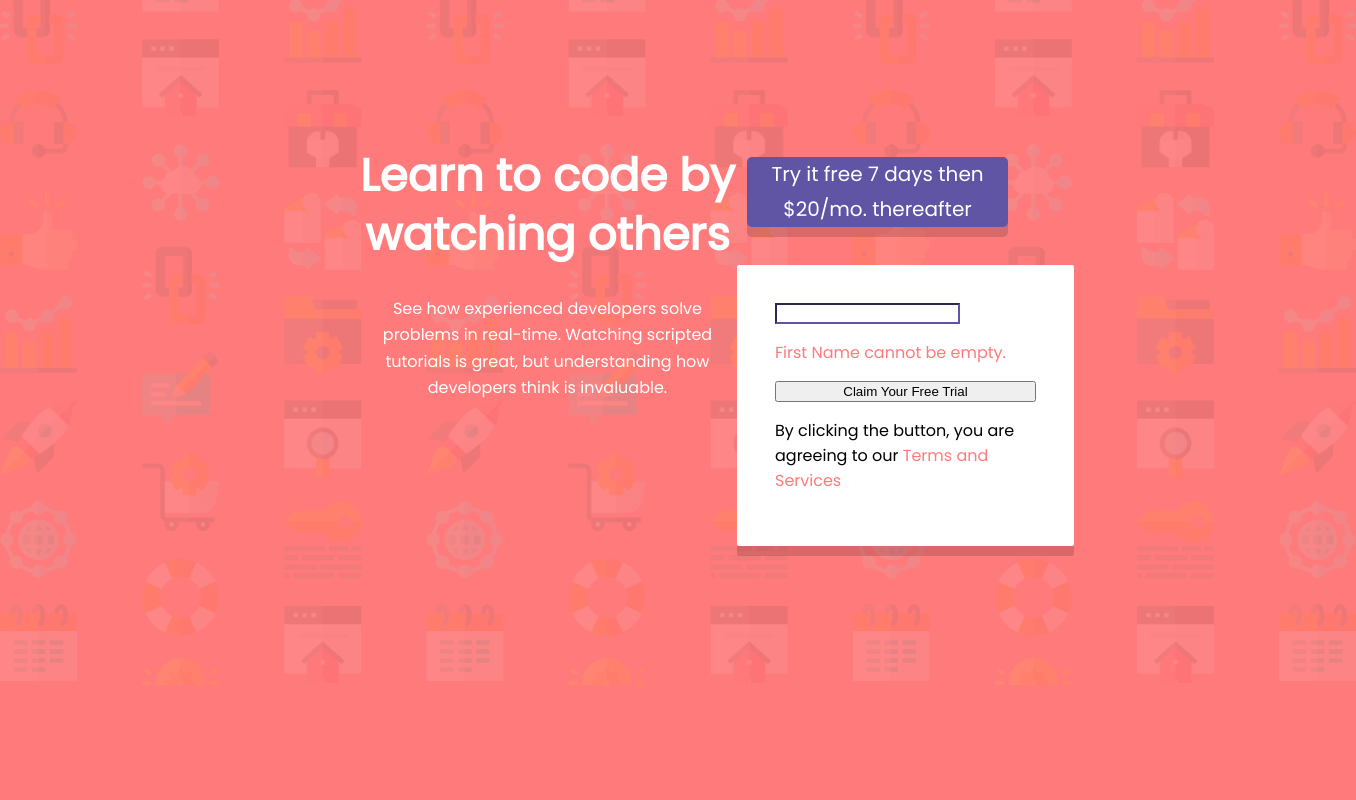
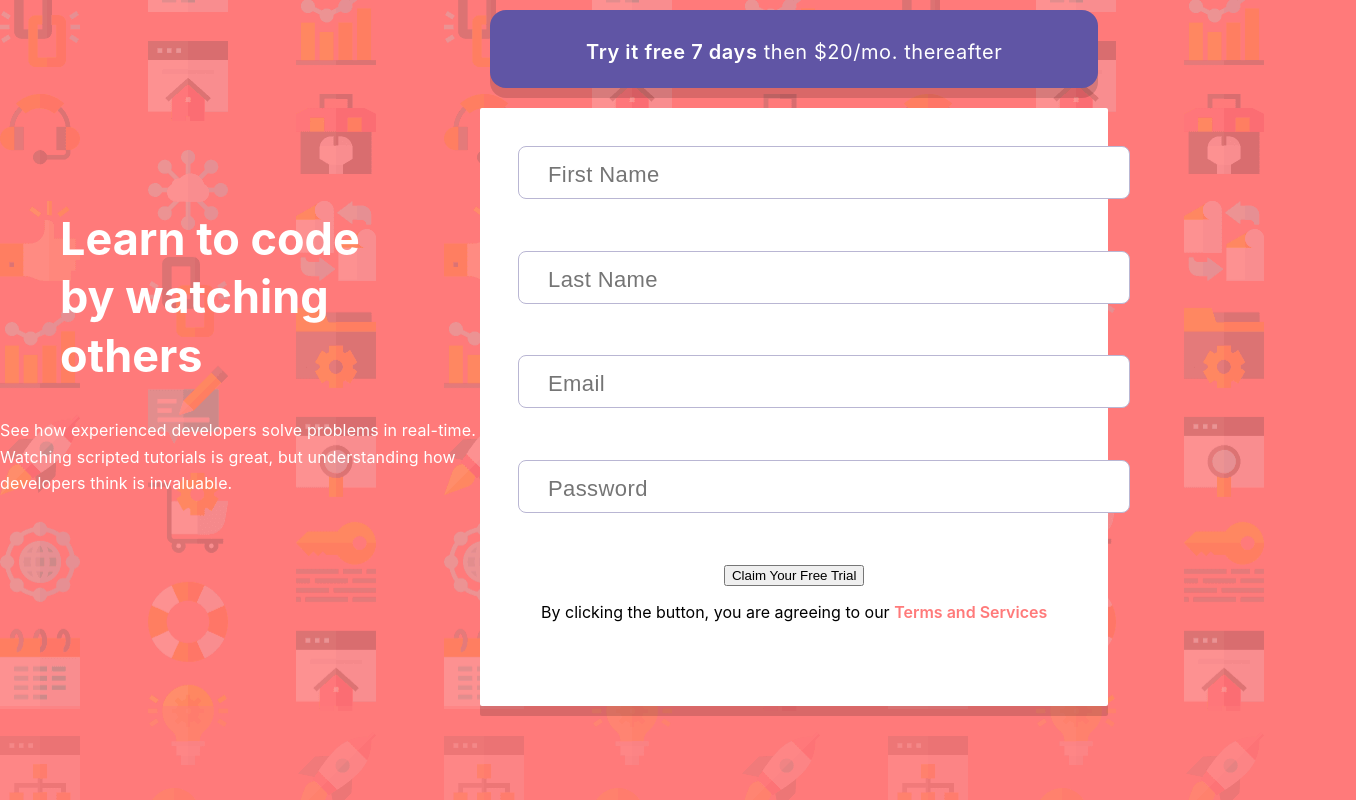
Before and after one commit to KenAustria/IntroComponentWithSignupForm, a React (Create React App) app: page / in a window 1280 px wide. Shown: the whole page, 1356 px wide, since content can reach past the window. Built offline with nearby package versions, Linux system fonts and the light colour scheme.

Commit message:
Updated Styles

```diff
--- a/src/App.css
+++ b/src/App.css
@@ -1,15 +1,5 @@
 .App {
-	background-image: url('./images/bg-intro-desktop.png');
-	background-size: cover;
-	flex-direction: column;
-	padding: 147px 38px 109px;
-	width: 100%;
-	min-height: 100%;
-	margin: 0 auto;
+  display: flex;
+  align-items: center;
+  background-image: url('./images/bg-intro-desktop.png');
 }
-
-.Main {
-	margin: auto;
-	width: 50%;
-	display: flex;
-}
--- a/src/App.js
+++ b/src/App.js
@@ -6,10 +6,8 @@ import './App.css';
 function App() {
   return (
     <div className='App'>
-			<div className='Main'>
-				<Header />
-				<Signup />
-			</div>
+			<Header />
+			<Signup />
     </div>
   );
 }
--- a/src/components/Header/Header.css
+++ b/src/components/Header/Header.css
@@ -1,16 +1,21 @@
 .header {
 	color: #fff;
-	display: inline;
 	text-align: center;
 }
 
 .title {
 	margin: 0 auto;
-	font-size: 45px;
-	line-height: 1.3;
+  font-size: 45px;
+  font-weight: 700;
+  line-height: 1.3;
+  max-width: 360px;
+  text-align: left;
 }
 
 .sub-title {
 	margin: 32px auto 0;
-	line-height: 1.65;
+  line-height: 1.65;
+  letter-spacing: 0.16px;
+  max-width: 480px;
+  text-align: left;
 }
--- a/src/components/Signup/Signup.css
+++ b/src/components/Signup/Signup.css
@@ -1,25 +1,27 @@
 .signup {
-	display: inline;
+  text-align: center;
 }
 
 .header-button {
-	width: 100%;
-	background-color: hsl(248, 32%, 49%);
-	border-radius: 5px;
-	text-align: center;
-	margin: 10px;
+	border-radius: 16px;
+  margin: 10px;
+  padding: 32px 96px 26px;
+  font-size: 24px;
+  line-height: 1.75;
+  letter-spacing: 0.56px;
+  background-color: hsl(248, 32%, 49%);
 	box-shadow: 0 10px 0 rgba(0, 0, 0, 0.15);
 }
 
 .header-button-text {
 	color: #fff;
 	margin: auto;
-	line-height: 1.75;
-	font-size: 20px;
+  line-height: 1;
+  font-size: 20px;
 }
 
 span {
-	font-weight: 400;
+	font-weight: 600;
 }
 
 .form {
@@ -27,23 +29,62 @@ span {
 	flex-direction: column;
 	color: #000000;
 	background-color: #fff;
-	width: 100%;
-	margin-top: 38px;
-	margin-bottom: 30px;
-	padding: 38px 38px 37px;
+  margin-top: 20px;
+  padding: 38px 38px;
 	border-radius: 2px;
 	box-shadow: 0 10px 0 rgba(0, 0, 0, 0.15);
 }
 
-.field {
+.field-list {
+  margin-bottom: 30px;
 }
 
-.input {
-	border-color: hsl(248, 32%, 49%);
+.field-item:not(:last-child) {
+  margin-bottom: 1.6rem;
+}
+
+.field {
+  display: block;
+  font-weight: 600;
+}
+
+.field-input {
+  border: 1.6px solid hsl(246, 25%, 77%);
+  width: 100%;
+  padding: 15px 29px 10px;
+  font-size: 22px;
+  letter-spacing: 0.4px;
+  border-radius: 8px;
+  cursor: pointer;
+}
+
+.field-input:hover, .field-input:focus {
+  border-color: hsl(249, 10%, 26%);
+  outline: none;
+}
+
+.field-input.invalid {
+  border-color: hsl(0, 100%, 74%);
+  background: url('/images/icon-error.svg') no-repeat center right;
+  background-origin: content-box;
+}
+
+.field-input.invalid + .error {
+  display: block;
+}
+
+.field-input:not(:last-child) {
+  margin-bottom: 26px;
 }
 
 .error {
-	color: hsl(0, 100%, 74%);
+  color: hsl(0, 100%, 74%);
+  display: none;
+  margin-top: 8px;
+  font-weight: 400;
+  font-size: 19px;
+  font-style: italic;
+  text-align: right;
 }
 
 .input {
--- a/src/components/Signup/Signup.js
+++ b/src/components/Signup/Signup.js
@@ -8,12 +8,34 @@ export const Signup = () => {
 				<p className='header-button-text'><span>Try it free 7 days</span> then $20/mo. thereafter</p>
 			</div>
 			<div className='form'>
-				<div className='field'>
-					<input type='text' className='input' />
-					<p className='error'>First Name cannot be empty.</p>
+				<div className='field-list'>
+					<div className='field-item'>
+						<div className='field'>
+							<input className='field-input' type='text' name='first-name' placeholder='First Name' required />
+							<p className='error'>First Name cannot be empty.</p>
+						</div>
+					</div>
+					<div className='field-item'>
+						<div className='field'>
+							<input className='field-input' type='text' name='last-name' placeholder='Last Name' required />
+							<p className='error'>Last Name cannot be empty.</p>
+						</div>
+					</div>
+					<div className='field-item'>
+						<div className='field'>
+							<input className='field-input' type='text' name='email' placeholder='Email' required />
+							<p className='error'>Looks like this is not an email.</p>
+						</div>
+					</div>
+					<div className='field-item'>
+						<div className='field'>
+							<input className='field-input' type='text' name='password' placeholder='Password' required />
+							<p className='error'>Password cannot be empty.</p>
+						</div>
+					</div>
+					<button>Claim Your Free Trial</button>
+					<p>By clicking the button, you are agreeing to our <span className='legal'>Terms and Services</span></p>
 				</div>
-				<button>Claim Your Free Trial</button>
-				<p>By clicking the button, you are agreeing to our <span className='legal'>Terms and Services</span></p>
 			</div>
 		</div>
 	)
--- a/src/index.css
+++ b/src/index.css
@@ -1,9 +1,11 @@
 body {
-	background: hsl(0, 100%, 74%);
-	margin: 0;
+  background: hsl(0, 100%, 74%);
+  background-image: url('./images/bg-intro-desktop.png');
+  font-family: 'Poppins', sans-serif;
+
+	margin: 0 auto;
 	font-family: -apple-system, BlinkMacSystemFont, 'Segoe UI', 'Roboto', 'Oxygen', 'Ubuntu', 'Cantarell', 'Fira Sans',
 		'Droid Sans', 'Helvetica Neue', sans-serif;
 	-webkit-font-smoothing: antialiased;
 	-moz-osx-font-smoothing: grayscale;
-	font-family: 'Poppins', sans-serif;
 }
```
